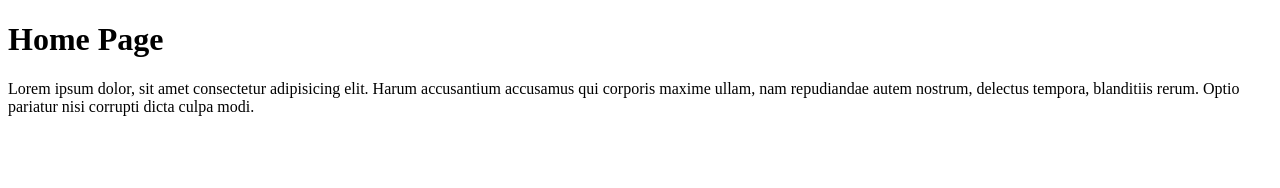
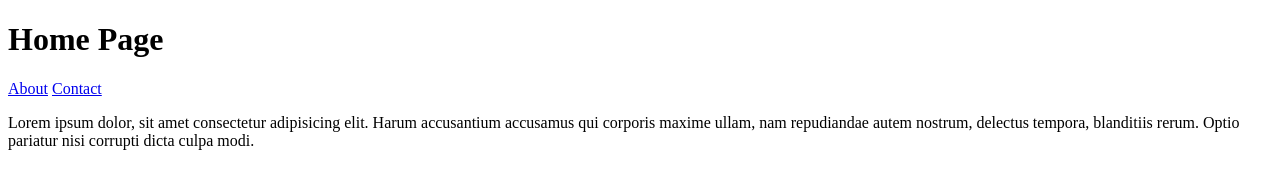
Before and after one commit to juncuque/basic-information-site, a plain HTML site: page pages/index.html in a window 1280 px wide. Drawn offline with Linux system fonts and the light colour scheme.

Commit message:
Add navigation links to pages

```diff
--- a/pages/index.html
+++ b/pages/index.html
@@ -7,6 +7,8 @@
 </head>
 <body>
   <h1>Home Page</h1>
+  <a href="/about">About</a>
+  <a href="/contact">Contact</a>
   <p>
     Lorem ipsum dolor, sit amet consectetur adipisicing elit. Harum accusantium accusamus qui corporis maxime ullam, nam repudiandae autem nostrum, delectus tempora, blanditiis rerum. Optio pariatur nisi corrupti dicta culpa modi.
   </p>
```
Also changed, not shown: pages/404.html (+1 -0 lines), pages/about.html (+1 -0 lines), pages/contact.html (+1 -0 lines).
